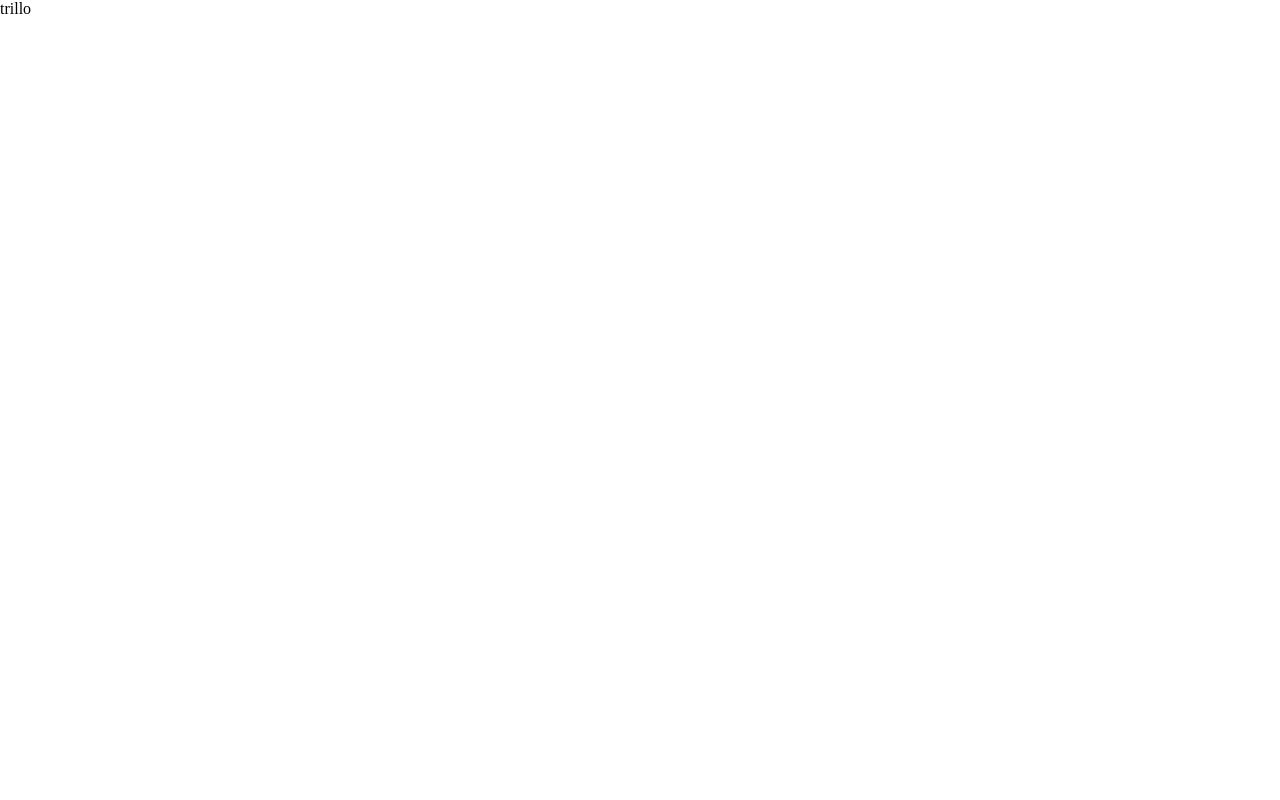
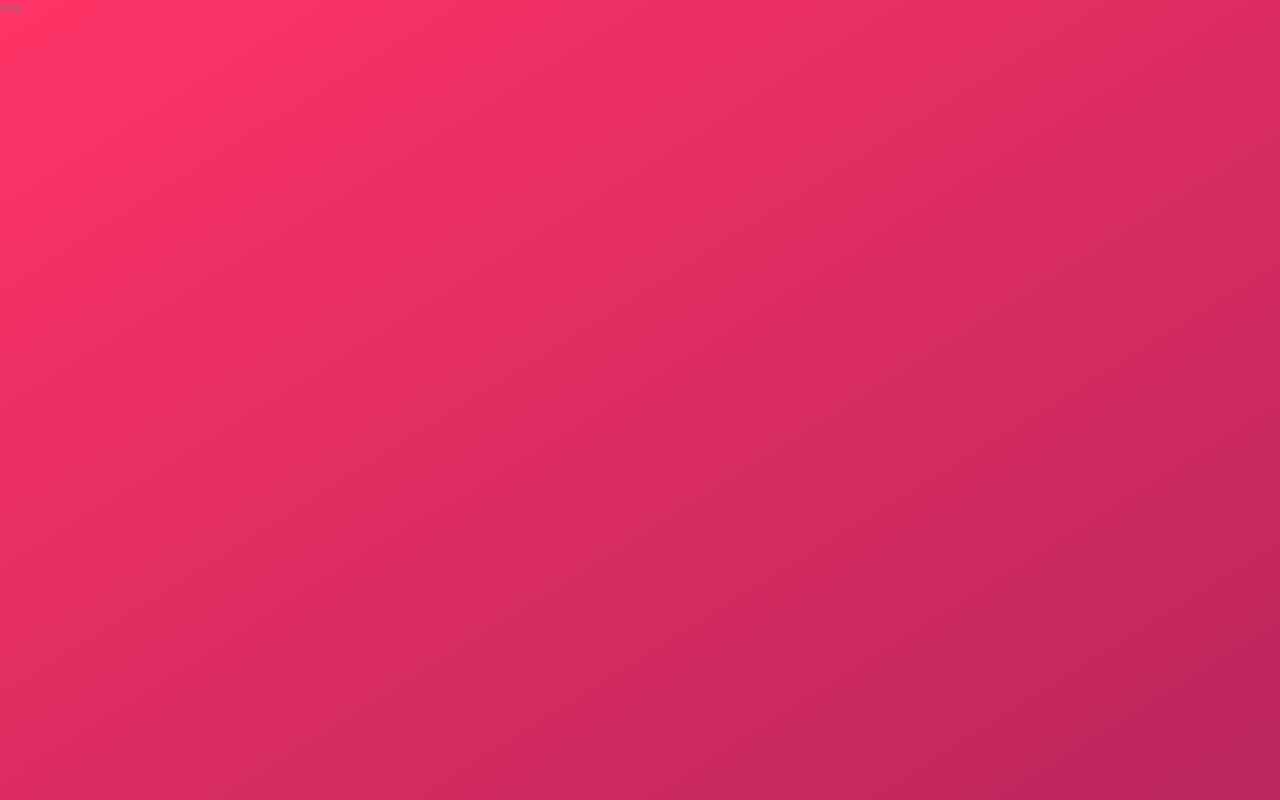
Before and after one commit to ArtemRakov/trillo, a website: page index.html in a window 1280 px wide. Drawn offline with nearby package versions, Linux system fonts and the light colour scheme.

Commit message:
setup the base file (reset and body background )

```diff
--- /dev/null
+++ b/sass/_base.scss
@@ -0,0 +1,62 @@
+/*
+COLORS
+
+Primary: #eb2f64
+Primary light: #FF3366
+Primary dark: #BA265D
+
+Grey light 1: #faf9f9
+Grey light 2: #f4f2f2
+Grey light 3: #f0eeee
+Grey light 4: #ccc
+
+Grey dark 1: #333
+Grey dark 2: #777
+Grey dark 3: #999
+
+*/
+
+:root {
+    --color-primary: #eb2f64;
+    --color-primary-light: #FF3366;
+    --color-primary-dark: #BA265D;
+
+    --color-grey-light-1: #faf9f9;
+    --color-grey-light-2: #f4f2f2;
+    --color-grey-light-3: #f0eeee;
+    --color-grey-light-4: #ccc;
+
+    --color-grey-dark-1: #333;
+    --color-grey-dark-2: #777;
+    --color-grey-dark-3: #999;
+
+}
+
+* {
+    margin: 0;
+    padding: 0;
+}
+
+*,
+*::after,
+*::before {
+    box-sizing: inherit;
+}
+
+html {
+    box-sizing: border-box;
+    font-size: 62.5%; // 1rem = 10px 10/16 = 62.5%
+}
+
+body {
+    font-family: 'Open Sans', sans-serif;
+    font-weight: 400;
+    line-height: 1.6;
+    background-image: linear-gradient(to right bottom, var(--color-primary-light), var(--color-primary-dark));
+    background-size: cover;
+    background-repeat: no-repeat;
+    color: var(--color-grey-dark-2);
+
+
+    min-height: 100vh;
+}
--- a/sass/main.scss
+++ b/sass/main.scss
@@ -1,23 +1,3 @@
-/*
-COLORS
-
-Primary: #eb2f64
-Primary light: #FF3366
-Primary dark: #BA265D
-
-Grey light 1: #faf9f9
-Grey light 2: #f4f2f2
-Grey light 3: #f0eeee
-Grey light 4: #ccc
-
-Grey dark 1: #333
-Grey dark 2: #777
-Grey dark 3: #999
-
-*/
-
-
-* {
-    margin: 0;
-    padding: 0;
-}
+@import "base";
+@import "layout";
+@import "components";
```
Also changed, not shown: css/style.css, sass/_components.scss (added), sass/_layout.scss (added).
